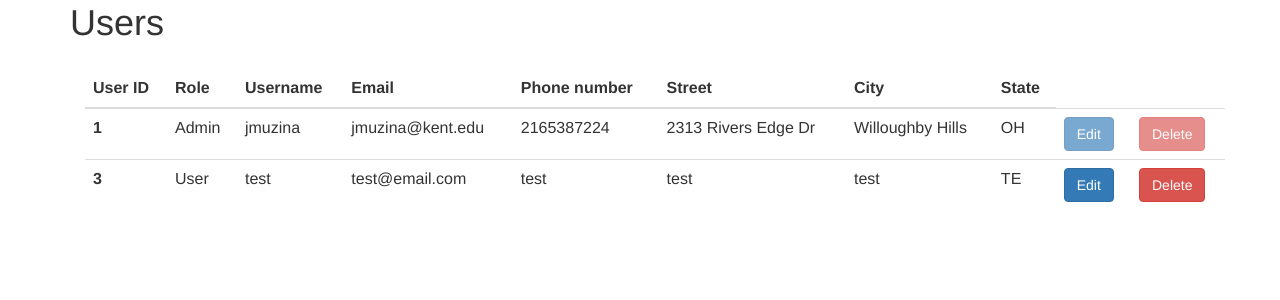
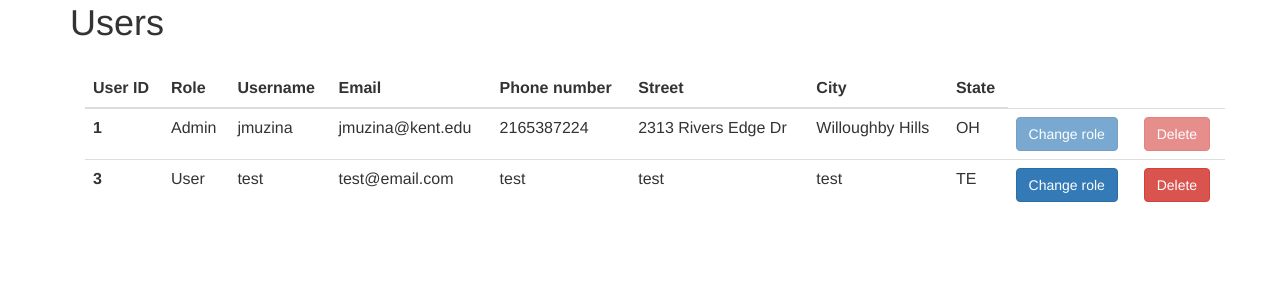
Before and after one commit to AugmentedMode/database-final, a Flask app: page /user_management/ in a window 1280 px wide. Shown: the part 97-397 px from the top of the page. Run offline with Flask 2, Linux system fonts and the light colour scheme; a user stored in the database is signed in; data comes from the database, SQL or seed files in the repository; both versions use the stored data as it was before the commit; some libraries are stand-ins or nearby versions.

Commit message:
Removed some attributes from staff, fully implemented users page

```diff
--- a/manage.py
+++ b/manage.py
@@ -138,12 +138,11 @@ def checkout():
 def user_management():
     form = EditUserForm()
     if request.method == 'POST':
+        id = request.form['id']
         if request.form['type'] == 'delete':
-            id = request.form['id']
-            if not functions.last_admin(id):
-                functions.delete_user(id)
+            functions.delete_user(id)
         else:
-            print("edit user!")
+            functions.update_user_role(id)
     users_dict = functions.all_users()
     return render_template('users.html', form=form, username=session['username'], users = users_dict)
 
--- a/schema_sqlite.sql
+++ b/schema_sqlite.sql
@@ -14,8 +14,6 @@ CREATE TABLE `users` (
 );
 
 CREATE TABLE `staff` (
-  `salary` float(8,2),
-  `job_title` VARCHAR(255),
   `user_id` INTEGER,
   FOREIGN KEY(user_id) REFERENCES users(user_id)
 );
--- a/templates/users.html
+++ b/templates/users.html
@@ -36,8 +36,8 @@
                             <td>{{user[6]}}</td>
                         {% if session['id'] != user[0] %}
                         <td>
-                            <a href="#" data-toggle="modal" data-target='#edit{{ user[0] }}' class="btn btn-primary"><i
-                                    class="fa fa-edit"></i> Edit </a>
+                            <a href="#" data-toggle="modal" data-target='#update{{ user[0] }}' class="btn btn-primary"><i
+                                    class="fa fa-update"></i> Change role </a>
                         </td>
                         <td>
                             <a href="#" data-toggle="modal" data-target='#delete{{ user[0] }}' class="btn btn-danger"><i
@@ -45,8 +45,8 @@
                         </td>
                         {% else %}
                         <td>
-                            <a href="#" data-toggle="modal" data-target='#edit{{ user[0] }}'
-                                class="btn btn-primary disabled"><i class="fa fa-edit" aria-disabled="true"></i> Edit </a>
+                            <a href="#" data-toggle="modal" data-target='#update{{ user[0] }}'
+                                class="btn btn-primary disabled"><i class="fa fa-update" aria-disabled="true"></i> Change role </a>
                         </td>
                         <td>
                             <a href="#" data-toggle="modal" data-target='#delete{{ user[0] }}'
@@ -55,61 +55,46 @@
                         </td>
                         {% endif %}
                     </tr>
-                    <div class="modal fade" id="edit{{ user[0] }}" tabindex="-1" role="dialog" aria-labelledby="Edit"
-                        aria-hidden="true">
+                    <div class="modal fade" id="update{{ user[0] }}" tabindex="-1" role="dialog" aria-labelledby="Update" aria-hidden="true">
                             <div class="modal-dialog">
                                 <div class="modal-content">
                                     <div class="modal-header">
-                                    <button type="button" class="close" data-dismiss="modal">&times;</button>
-                                    <h4 class="modal-title">Edit User</h4>
+                                        <h4 class="modal-title">Change user role</h4>
                                     </div>
                                     <div class="modal-body">
-                                    <div class="col-lg-6 col-md-6 col-sm-12 col-xs-12 col-md-offset-3 col-lg-offset-3">
-                                        {% for message in form.username.errors %}
-                                            <div class="alert alert-danger">{{ message }}</div>
-                                        {% endfor %}
-
-                                        {% for message in form.password.errors %}
-                                            <div class="alert alert-danger">{{ message }}</div>
-                                        {% endfor %}
-
-                                        {% for message in get_flashed_messages() %}
-                                        <div class="alert alert-danger">
-                                            <button type="button" class="close" data-dismiss="alert">&times;</button>
-                                            {{ message }}
+                                        <p>Are you sure?</p>
                                     </div>
-                                        {% endfor %}
-
-                                        <form method="POST" action="#">
-                                            <br>
-                                            {{ form.submit(class='form-control btn btn-primary no_borders') }}
+                                    <div class="modal-footer">
+                                        <div class="form-group">
+                                            <form action="#" method="POST" role="form">
+                                                <input type="hidden" name="id" value="{{ user[0] }}">
+                                                <input type="hidden" name="type" value="role">
+                                                <button type="submit" class="btn btn-danger">Confirm update</button>
+                                                <button type="button" class="btn btn-primary" data-dismiss="modal">Cancel</button>
                                             </form>
                                         </div>
                                     </div>
-                                <!--<div class="modal-footer">
-                                    <button type="button" class="btn btn-primary" data-dismiss="modal">Cancel</button>
-                                </div>-->
                                 </div>
                             </div>
                         </div>
-                    <div class="modal fade" id="delete{{ user[0] }}" tabindex="-1" role="dialog" aria-labelledby="Delete"
-                        aria-hidden="true">
+                    <div class="modal fade" id="delete{{ user[0] }}" tabindex="-1" role="dialog" aria-labelledby="Delete" aria-hidden="true">
                         <div class="modal-dialog">
                             <div class="modal-content">
                                 <div class="modal-header">
-                                    <button type="button" class="close" data-dismiss="modal">&times;</button>
                                     <h4 class="modal-title">Delete User</h4>
                                 </div>
                                 <div class="modal-body">
                                     <p>Are you sure you want to delete {{user[1]}}?</p>
                                 </div>
                                 <div class="modal-footer">
+                                    <div class="form-group">
                                         <form action="#" method="POST" role="form">
                                             <input type="hidden" name="id" value="{{ user[0] }}">
                                             <input type="hidden" name="type" value="delete">
                                             <button type="submit" class="btn btn-danger">Confirm deletion</button>
+                                            <button type="button" class="btn btn-primary" data-dismiss="modal">Cancel</button>
                                         </form>
-                                    <!--<button type="button" class="btn btn-primary" data-dismiss="modal">Cancel</button>-->
+                                    </div>
                                 </div>
                             </div>
                         </div>
--- a/utils/functions.py
+++ b/utils/functions.py
@@ -180,31 +180,6 @@ def all_users():
     except:
         cursor.close()
 
-def last_admin(id):
-    '''
-        Returns whether the user in question is the only admin
-        We wouldn't want to delete the last admin, now would we?
-    '''
-    conn = get_database_connection()
-    try:
-        cursor = conn.cursor()
-        cursor.execute("SELECT count(*) FROM staff")
-
-        num_admins = int(cursor.fetchone()[0])
-
-        cursor.execute("SELECT count(user_id) FROM staff WHERE user_id = '" + id + "';")
-        num_of_user = int(cursor.fetchone()[0])
-
-        conn.commit()
-        cursor.close()
-        if num_admins == 1 and num_of_user == 1:
-            return True
-        else:
-            return False
-    except Exception as e:
-        print(e)
-        cursor.close()
-
 def delete_user(id):
     '''
         Deletes a specified user
@@ -218,3 +193,31 @@ def delete_user(id):
     except Exception as e:
         print(e)
         cursor.close()
+
+def update_user_role(id):
+    '''
+        Toggles admin role
+    '''
+    conn = get_database_connection()
+    try:
+        cursor = conn.cursor()
+        print("SELECT user_id FROM staff WHERE user_id = " + id)
+        cursor.execute("SELECT user_id FROM staff WHERE user_id = " + id)
+        conn.commit()
+        is_admin = False
+        if cursor.fetchone() is not None:
+            is_admin = True
+
+        print(is_admin)
+        query = ""
+
+        if is_admin:
+            cursor.execute("DELETE FROM staff WHERE user_id = " + id)
+            conn.commit()
+        else:
+            cursor.execute("INSERT INTO staff(user_id) VALUES(" + id + ")")
+            conn.commit()
+        cursor.close()
+    except Exception as e:
+        print(e)
+        cursor.close()
```
Also changed, not shown: database.db. Lines whose indentation alone changed are shown as unchanged.
